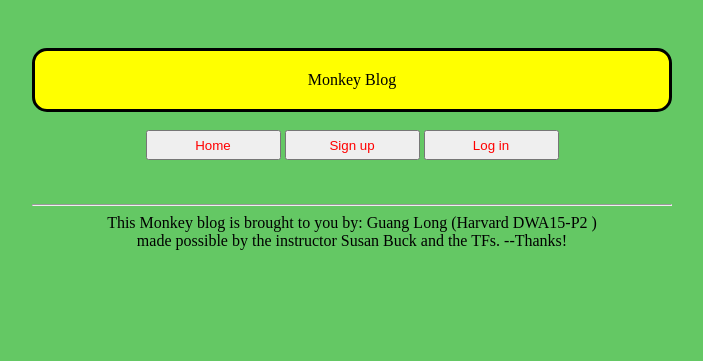
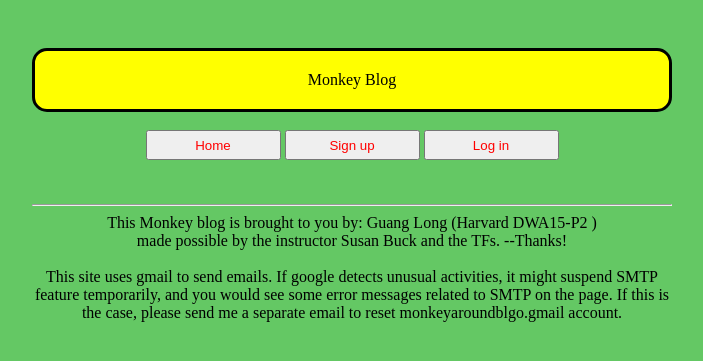
Before and after one commit to Guanglong/p2.monkeyaround.biz, a PHP site: page /index/views/_v_template.php in a window 1280 px wide. Shown: the top 361 px of the page, without its empty margins (296-999 px from the left). Run offline with PHP 8.4, Linux system fonts and the light colour scheme; the template is opened without the code that fills it, so the values that code supplies are empty; some libraries are stand-ins or nearby versions.

Commit message:
email feature disclaimer

```diff
--- a/views/_v_template.php
+++ b/views/_v_template.php
@@ -54,7 +54,9 @@
 
      <footer   id="disclosure">
      This Monkey blog is brought to you by: Guang Long (Harvard DWA15-P2 )<br/>
-      made possible by the instructor Susan Buck and the TFs. --Thanks!
+      made possible by the instructor Susan Buck and the TFs. --Thanks!  <br><br>
+      This site uses gmail to send emails. If google detects unusual activities, it might suspend SMTP feature temporarily,
+      and you would see some error messages related to SMTP on the page. If this is the case, please send me a separate email to reset monkeyaroundblgo.gmail account.
      </footer>
 
 </body>
```
Also changed, not shown: 1 other file.
